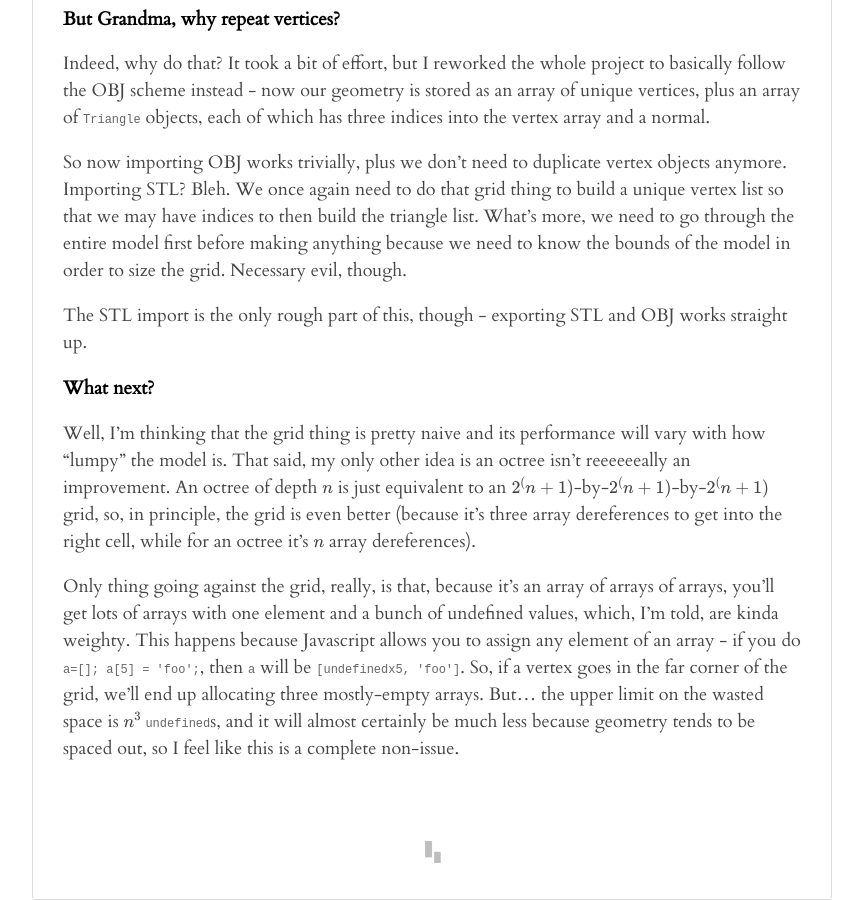
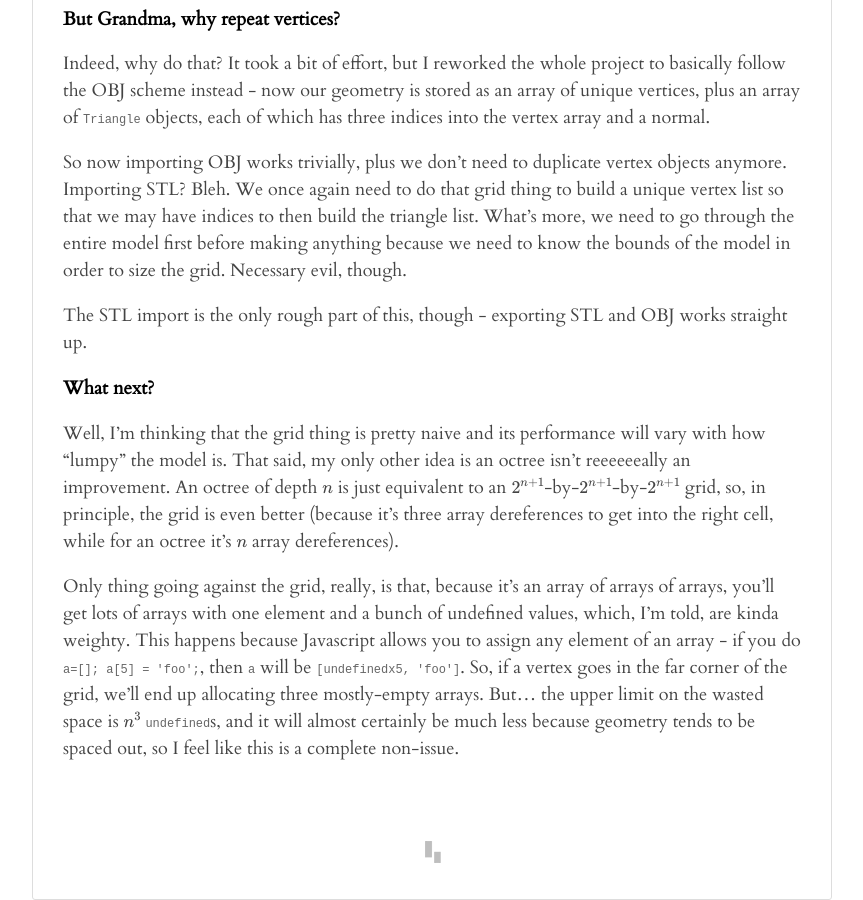
Before and after one commit to 0x00019913/0x00019913, a Jekyll site: the page built from _posts/2017-03-08-meshy-design-notes.markdown, in a window 1280 px wide and 900 px high, scrolled down 2063 px. Shown: the whole window, without its empty margins (208-1071 px from the left). Built offline with Jekyll 4.4.1, drawn with Linux system fonts in a browser that asks for light colours; some web fonts are replaced; formulas are drawn with MathJax 3.

Commit message:
fixed exponents

```diff
--- a/_posts/2017-03-08-meshy-design-notes.markdown
+++ b/_posts/2017-03-08-meshy-design-notes.markdown
@@ -58,6 +58,6 @@ The STL import is the only rough part of this, though - exporting STL and OBJ wo
 
 ### What next?
 
-Well, I'm thinking that the grid thing is pretty naive and its performance will vary with how "lumpy" the model is. That said, my only other idea is an octree isn't reeeeeeally an improvement. An octree of depth $$n$$ is just equivalent to an $$2^(n+1)$$-by-$$2^(n+1)$$-by-$$2^(n+1)$$ grid, so, in principle, the grid is even better (because it's three array dereferences to get into the right cell, while for an octree it's $$n$$ array dereferences).
+Well, I'm thinking that the grid thing is pretty naive and its performance will vary with how "lumpy" the model is. That said, my only other idea is an octree isn't reeeeeeally an improvement. An octree of depth $$n$$ is just equivalent to an $$2^{n+1}$$-by-$$2^{n+1}$$-by-$$2^{n+1}$$ grid, so, in principle, the grid is even better (because it's three array dereferences to get into the right cell, while for an octree it's $$n$$ array dereferences).
 
 Only thing going against the grid, really, is that, because it's an array of arrays of arrays, you'll get lots of arrays with one element and a bunch of undefined values, which, I'm told, are kinda weighty. This happens because Javascript allows you to assign any element of an array - if you do `a=[]; a[5] = 'foo';`, then `a` will be `[undefinedx5, 'foo']`. So, if a vertex goes in the far corner of the grid, we'll end up allocating three mostly-empty arrays. But... the upper limit on the wasted space is $$n^3$$ `undefined`s, and it will almost certainly be much less because geometry tends to be spaced out, so I feel like this is a complete non-issue.
```
